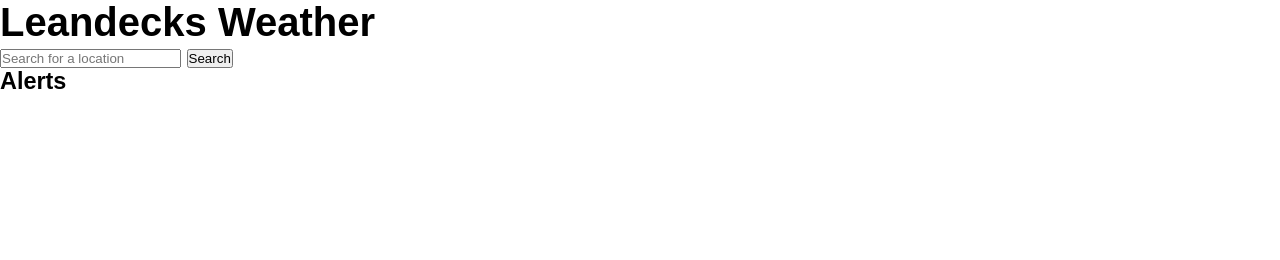
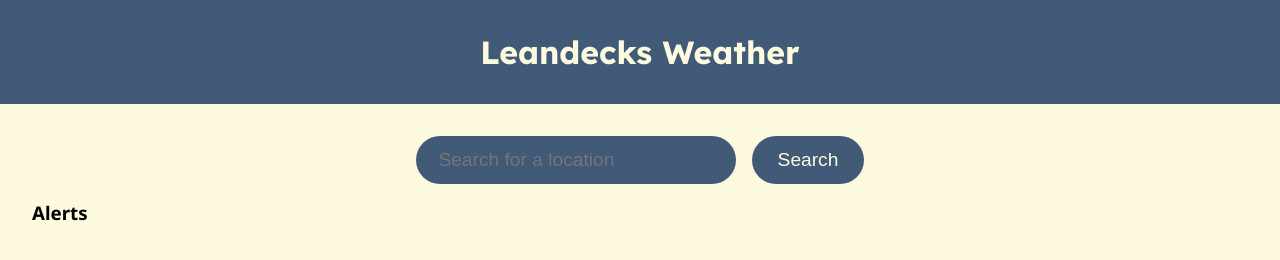
Before and after one commit to Leandecks/weather-app, a website built with webpack: page src/index.html in a window 1280 px wide. Built offline with nearby package versions, Linux system fonts and the light colour scheme; a web font is replaced by a local one.

Commit message:
Styling of main page, styling of new elements (1)

```diff
--- a/src/css/style.css
+++ b/src/css/style.css
@@ -1,11 +1,22 @@
+@import "https://www.nerdfonts.com/assets/css/webfont.css";
+@import url("https://fonts.googleapis.com/css2?family=Cherry+Cream+Soda&family=Lexend+Deca:wght@100..900&family=Noto+Sans:ital,wght@0,100..900;1,100..900&family=Rock+Salt&display=swap");
+
+/*
+Lexend Deca
+Rock Salt
+Noto Sans
+(Cherry Cream Soda)
+*/
+
 :root {
   --prime: #000;
-  --second: #fff;
+  --second: #fefae0;
+  --accent: #415a77;
 }
 
 ::selection {
-  color: var(--second);
-  background: var(--prime);
+  color: var(--prime);
+  background: var(--second);
 }
 
 * {
@@ -21,8 +32,64 @@ body {
 }
 
 body {
-  font-size: 20px;
+  font-size: 16px;
   color: var(--prime);
   background-color: var(--second);
-  font-family: sans-serif;
+  font-family: "Noto Sans", sans-serif;
 }
+
+/*main styling*/
+
+h1 {
+  display: inline-block;
+  background-color: var(--accent);
+  color: var(--second);
+  padding: 2rem;
+  width: 100%;
+  text-align: center;
+  font-family: "Lexend Deca", sans-serif;
+}
+
+main {
+  margin: 2rem;
+}
+
+form {
+  width: 100%;
+  display: flex;
+  justify-content: center;
+  align-items: center;
+  gap: 1rem;
+}
+
+form input {
+  border: none;
+  outline: none;
+  background-color: var(--accent);
+  color: var(--second);
+  font-size: 1.2rem;
+  border-radius: 3rem;
+  padding: 0.5rem 1.4rem;
+  height: 3rem;
+  width: 20rem;
+}
+
+form button {
+  border: none;
+  font-size: 1.2rem;
+  padding: 0.5rem 1.4rem;
+  background-color: var(--accent);
+  color: var(--second);
+  border-radius: 3rem;
+  height: 3rem;
+  width: 7rem;
+  text-align: center;
+}
+
+form button:hover {
+  text-decoration: underline;
+}
+
+#weather {
+  margin-top: 1rem;
+}
```
